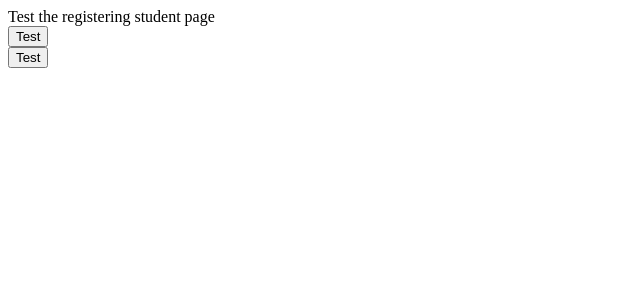
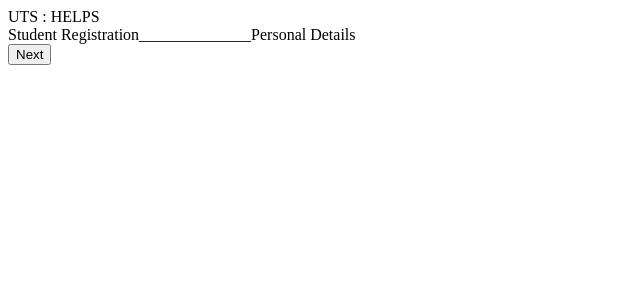
Before and after one commit to tanmaymunigala/Studio2A-UTS-HELPS-Project, a React (Create React App) app in the folder uts-helps-system.spa/: page /RegistrationPersonalDetails in a window 1280 px wide. Shown: the top 300 px of the page, without its empty margins (0-640 px from the left). Built offline with nearby package versions, Linux system fonts and the light colour scheme.

Commit message:
route/minor_changes

```diff
--- a/uts-helps-system.spa/src/components/RegistrationPersonalDetails.js
+++ b/uts-helps-system.spa/src/components/RegistrationPersonalDetails.js
@@ -5,11 +5,14 @@
     render(){
         return(
             <div>
-                <div>  <label>Test the registering student page</label></div>
-                <Link to="/helloWorld"><button>Test</button></Link>
+                <div>  <label>UTS : HELPS</label></div>
+                <div>  <label>Student Registration</label>
+                <label>______________Personal Details</label>
+                </div>
                 <div>
-                <Link to="/helloWorld"><button>Test</button></Link>
+
                 </div>
+                <Link to="/helloWorld"><button>Next</button></Link>
             </div>
         )
     }
```
